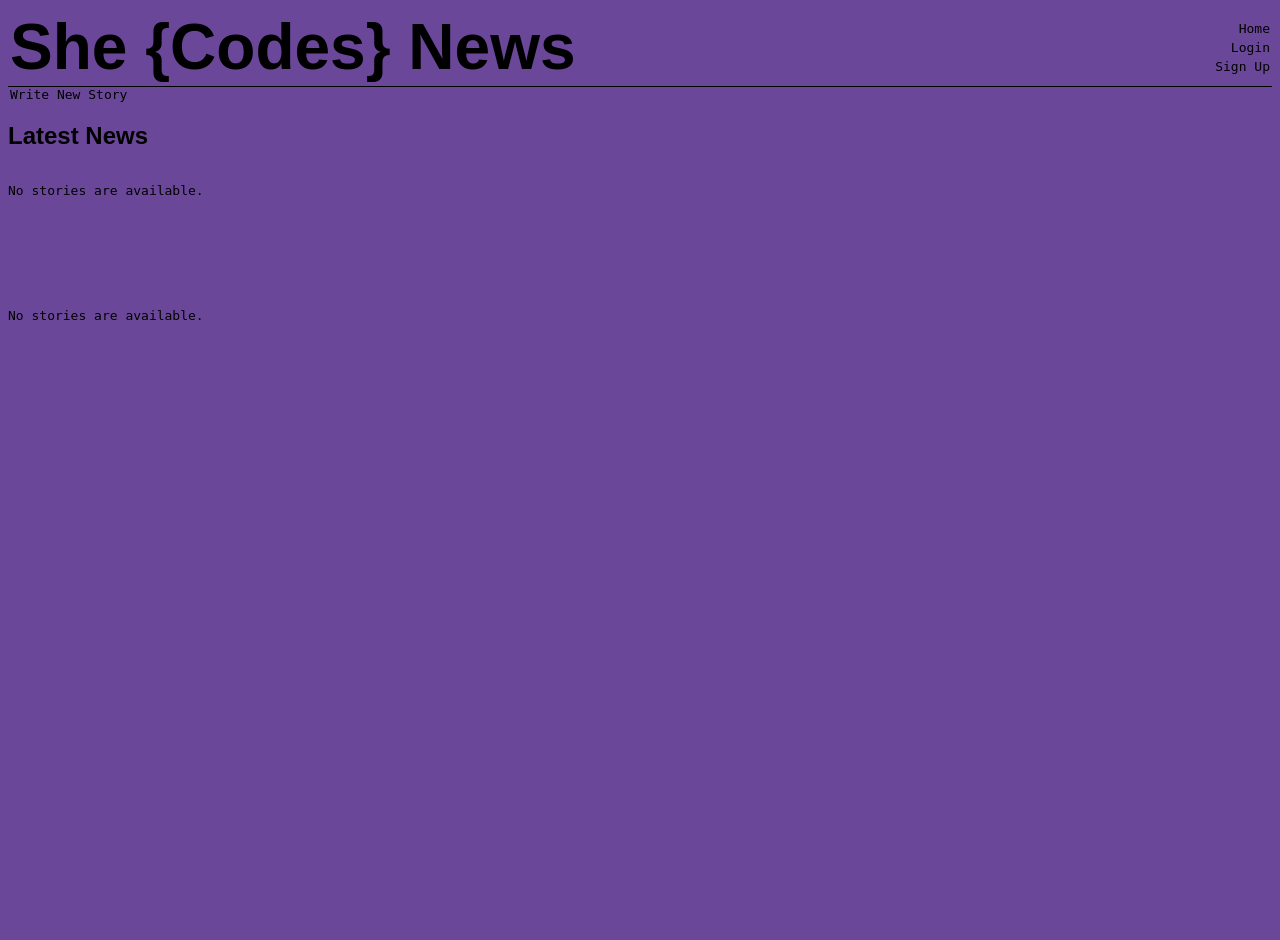
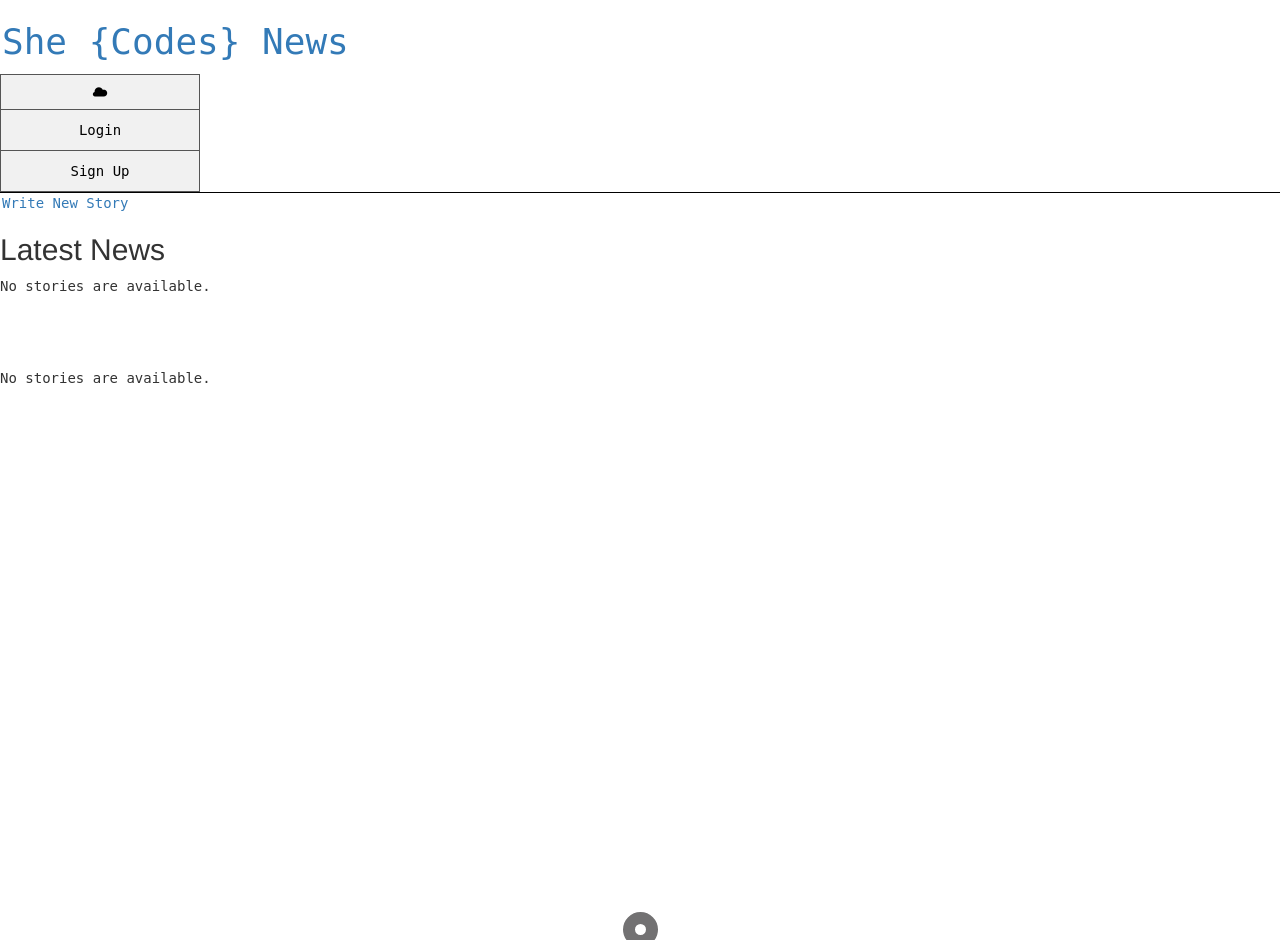
Before and after one commit to shelleybehen/Django-She_Codes_News_App, a Django app: page /news/ in a window 1280 px wide. Run offline with Django 3.2, Linux system fonts and the light colour scheme; data that the repository does not hold is empty; parts of the project's set-up code (start-up, migrations or seed data) failed here and were passed over; some libraries are stand-ins or nearby versions; some web fonts are replaced.

Commit message:
css changes

```diff
--- a/she_codes_news/news/static/news/styles.css
+++ b/she_codes_news/news/static/news/styles.css
@@ -87,3 +87,38 @@
 #form-wrapper { text-align: justify;
 
 }
+
+ul {
+    list-style-type: none;
+    margin: 0;
+    padding: 0;
+    width: 200px;
+    background-color: #f1f1f1;
+    border: 1px solid #555;
+  }
+
+  li a {
+    display: block;
+    color: #000;
+    padding: 8px 16px;
+    text-decoration: none;
+  }
+
+  li {
+    text-align: center;
+    border-bottom: 1px solid #555;
+  }
+
+  li:last-child {
+    border-bottom: none;
+  }
+
+  li a.active {
+    background-color: #04AA6D;
+    color: white;
+  }
+
+  li a:hover:not(.active) {
+    background-color: #555;
+    color: white;
+  }
--- a/she_codes_news/static/styles.css
+++ b/she_codes_news/static/styles.css
@@ -52,3 +52,38 @@ a {
 a, p {
     font-family: monospace;
 }
+
+ul {
+    list-style-type: none;
+    margin: 0;
+    padding: 0;
+    width: 200px;
+    background-color: #f1f1f1;
+    border: 1px solid #555;
+  }
+
+  li a {
+    display: block;
+    color: #000;
+    padding: 8px 16px;
+    text-decoration: none;
+  }
+
+  li {
+    text-align: center;
+    border-bottom: 1px solid #555;
+  }
+
+  li:last-child {
+    border-bottom: none;
+  }
+
+  li a.active {
+    background-color: #04AA6D;
+    color: white;
+  }
+
+  li a:hover:not(.active) {
+    background-color: #555;
+    color: white;
+  }
--- a/she_codes_news/templates/nav.html
+++ b/she_codes_news/templates/nav.html
@@ -1,14 +1,146 @@
 
 {% load static %}
-
+<link rel="stylesheet" href="https://maxcdn.bootstrapcdn.com/bootstrap/3.3.7/css/bootstrap.min.css">
 <nav>
-    <a href="{% url 'news:index' %}">Home</a>
+    <ul><li><a href="{% url 'news:index' %}"><i class="glyphicon glyphicon-cloud"></i></a></li>
     {% if request.user.is_authenticated %}
-        <a href="#">{{ user.username }}</a>
-        <a href="{% url 'logout' %}">Logout</a>
+        <li><a href="#">{{ user.username }}</a></li>
+        <li><a href="{% url 'logout' %}">Logout</a></li>
         <a href="{% url 'users:userProfile' user.id %}">Profile</a>
     {% else %}
-        <a href="{% url 'login' %}">Login</a>
-        <a href="{% url 'users:createAccount' %}">Sign Up</a>
+        <li><a href="{% url 'login' %}">Login</a></li>
+        <li><a href="{% url 'users:createAccount' %}">Sign Up</a></li></ul>
     {% endif %}
 </nav>
+<div class="footer">
+<div id="button"></div>
+<div id="container">
+<div id="cont">
+<div class="footer_center">
+<h3 style="color:white;">footer</h3>
+</div>
+</div>
+</div>
+</div>
+<style>
+@import url(https://fonts.googleapis.com/css?family=Source+Sans+Pro:300,400);
+.cssbody{
+  font-family: 'Source Sans Pro', sans-serif;
+  font-weight:300;
+  background-color:lightblue;
+  color:#FFF;
+}
+section{
+  text-align:center;
+}
+.footer #button{
+	width:35px;
+	height:35px;
+	border: #727172 12px solid;
+	border-radius:35px;
+	margin:0 auto;
+	position:relative;
+	-webkit-transition: all 1s ease;
+    -moz-transition: all 1s ease;
+    -o-transition: all 1s ease;
+    -ms-transition: all 1s ease;
+    transition: all 1s ease;
+}
+.footer #button:hover{
+	width:35px;
+	height:35px;
+	border: #3A3A3A 12px solid;
+	-webkit-transition: all 1s ease;
+    -moz-transition: all 1s ease;
+    -o-transition: all 1s ease;
+    -ms-transition: all 1s ease;
+    transition: all 1s ease;
+	position:relative;
+}
+.footer {
+	bottom:0;
+	left:0;
+	position:fixed;
+    width: 100%;
+    height: 2em;
+    overflow:hidden;
+    margin:0 auto;
+	-webkit-transition: all 1s ease;
+    -moz-transition: all 1s ease;
+    -o-transition: all 1s ease;
+    -ms-transition: all 1s ease;
+    transition: all 1s ease;
+	z-index:999;
+}
+.footer:hover {
+	-webkit-transition: all 1s ease;
+    -moz-transition: all 1s ease;
+    -o-transition: all 1s ease;
+    -ms-transition: all 1s ease;
+    transition: all 1s ease;
+	height: 10em;
+}
+.footer #container{
+	margin-top:5px;
+	width:100%;
+height:100%;
+  position:relative;
+  top:0;
+  left:0;
+	background: #3A3A3A;
+}
+.footer #cont{
+  position:relative;
+  top:-45px;
+  right:190px;
+	width:150px;
+	height:auto;
+	margin:0 auto;
+}
+.footer_center{
+	width:500px;
+	float:left;
+  text-align:center;
+}
+.footer h3{
+	font-family: 'Helvetica';
+	font-size: 30px;
+	font-weight: 100;
+	margin-top:70px;
+	margin-left:40px;
+}
+ul {
+  list-style-type: none;
+  margin: 0;
+  padding: 0;
+  width: 200px;
+  background-color: #f1f1f1;
+  border: 1px solid #555;
+}
+
+li a {
+  display: block;
+  color: #000;
+  padding: 8px 16px;
+  text-decoration: none;
+}
+
+li {
+  text-align: center;
+  border-bottom: 1px solid #555;
+}
+
+li:last-child {
+  border-bottom: none;
+}
+
+li a.active {
+  background-color: #04AA6D;
+  color: white;
+}
+
+li a:hover:not(.active) {
+  background-color: #555;
+  color: white;
+}
+</style>
```
Also changed, not shown: 1 other file.
